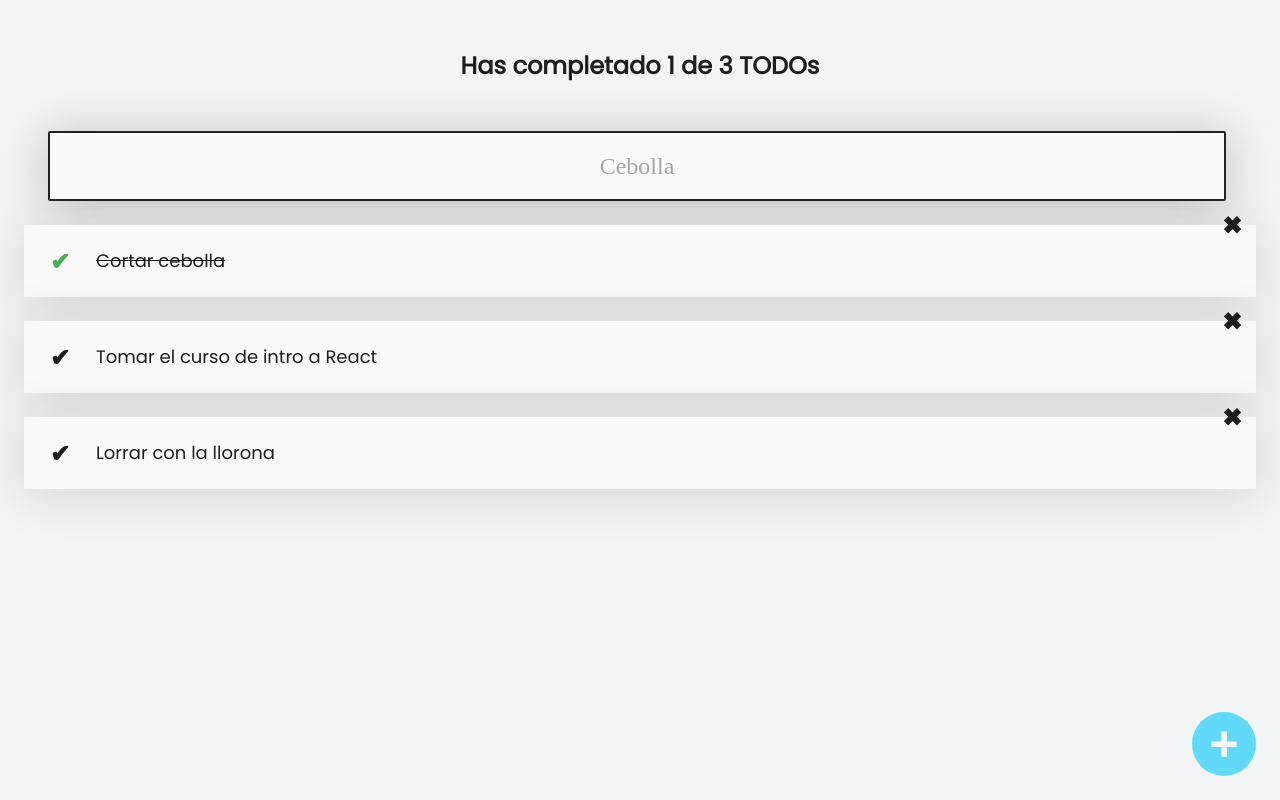
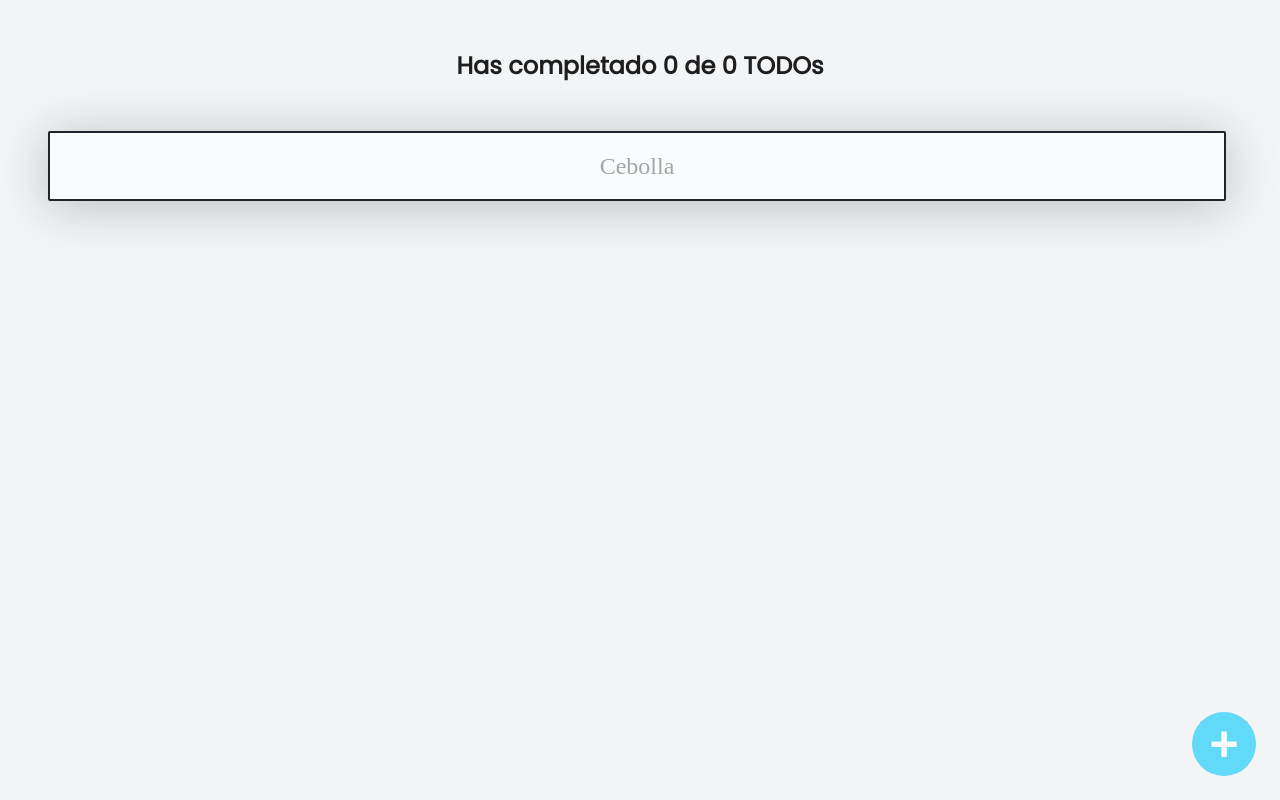
Before and after one commit to 99Rafa/Curso-Intro-React, a React (Create React App) app: page / in a window 1280 px wide. Built offline with nearby package versions, Linux system fonts and the light colour scheme.

Commit message:
Local storage

```diff
--- a/package.json
+++ b/package.json
@@ -35,5 +35,8 @@
       "last 1 firefox version",
       "last 1 safari version"
     ]
+  },
+  "devDependencies": {
+    "prettier": "2.4.1"
   }
 }
--- a/src/App.jsx
+++ b/src/App.jsx
@@ -9,20 +9,24 @@ import { TodoItem } from "src/components/TodoItem";
 import { TodoList } from "src/components/TodoList";
 import { TodoSearch } from "src/components/TodoSearch";
 
-const defaultTodos = [
-  { text: "Cortar cebolla", completed: true },
-  { text: "Tomar el curso de intro a React", completed: false },
-  { text: "Lorrar con la llorona", completed: false },
-];
+function App() {
+  const localStorageTodos = localStorage.getItem("TODOS_V1");
+  let parsedTodos;
 
-function App() {
-  const [todos, setTodos] = useState(defaultTodos);
+  if (!localStorageTodos) {
+    localStorage.setItem("TODOS_V1", "[]");
+    parsedTodos = [];
+  } else {
+    parsedTodos = JSON.parse(localStorageTodos);
+  }
+
+  const [todos, setTodos] = useState(parsedTodos);
   const [searchValue, setSearchValue] = useState("");
 
   const completedTodos = todos.filter((todo) => todo.completed).length;
   const totalTodos = todos.length;
 
-  let searchedTodos = [];
+  let searchedTodos;
 
   if (searchValue.length === 0) {
     searchedTodos = todos;
@@ -32,6 +36,21 @@ function App() {
     );
   }
 
+  const saveTodos = (newTodos) => {
+    localStorage.setItem("TODOS_V1", JSON.stringify(newTodos));
+    setTodos(newTodos);
+  };
+
+  const completeTodo = (text) => {
+    const todo = todos.find((t) => t.text === text);
+    todo.completed = true;
+    saveTodos([...todos]);
+  };
+
+  const deleteTodo = (text) => {
+    saveTodos(todos.filter((todo) => todo.text !== text));
+  };
+
   return (
     <>
       <TodoCounter total={totalTodos} completed={completedTodos} />
@@ -40,7 +59,13 @@ function App() {
 
       <TodoList>
         {searchedTodos.map((todo, idx) => (
-          <TodoItem key={idx} text={todo.text} completed={todo.completed} />
+          <TodoItem
+            key={idx}
+            text={todo.text}
+            completed={todo.completed}
+            onComplete={() => completeTodo(todo.text)}
+            onDelete={() => deleteTodo(todo.text)}
+          />
         ))}
       </TodoList>
 
--- a/src/components/TodoItem.jsx
+++ b/src/components/TodoItem.jsx
@@ -1,14 +1,6 @@
 import React from "react";
 
-function TodoItem({ text, completed }) {
-  const onComplete = () => {
-    alert(`Todo completado: ${text}`);
-  };
-
-  const onDelete = () => {
-    alert(`Borraste: ${text}`);
-  };
-
+function TodoItem({ text, completed, onComplete, onDelete }) {
   return (
     <li className="TodoItem">
       <span
```
Also changed, not shown: 2 other files (tests, documents, lock files or other folders).
